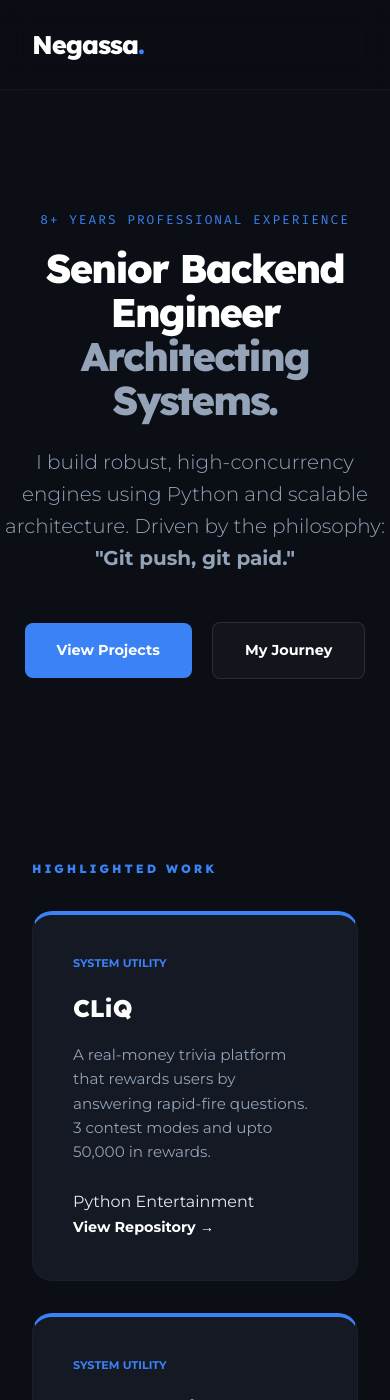
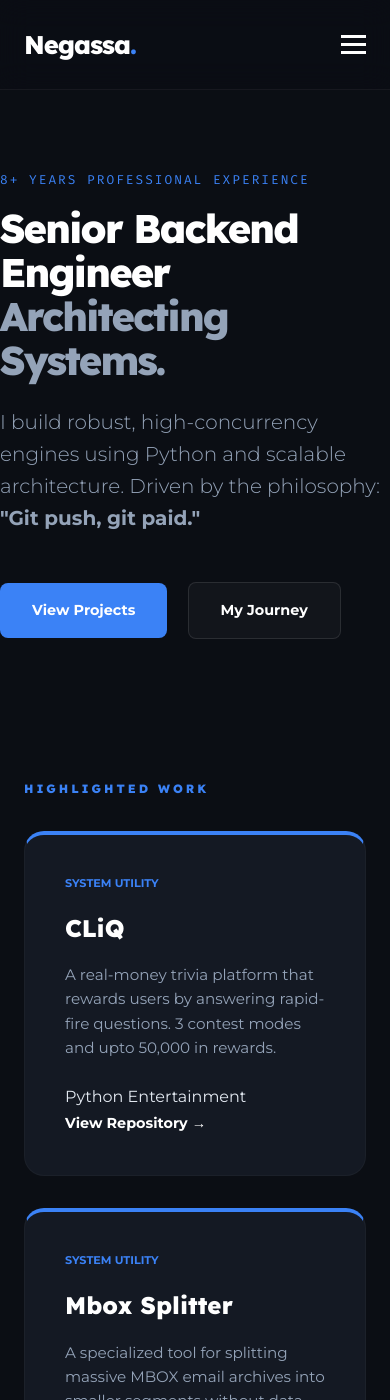
Before and after one commit to NegassaB/negassab.github.io, a Jekyll site: the page built from index.html, in a window 390 px wide and 1400 px high. Built offline with Jekyll 4.4.1, drawn with Linux system fonts in a browser that asks for light colours.

Commit message:
add favicon, update for mobile devices

```diff
--- a/_layouts/default.html
+++ b/_layouts/default.html
@@ -28,12 +28,22 @@
     <link
         href="https://fonts.googleapis.com/css2?family=Lexend+Deca:wght@400;600;800&family=Montserrat:wght@300;400;500;600;700&family=Fira+Code&display=swap"
         rel="stylesheet">
+    <!-- Favicon -->
+    <link rel="alternate icon" type="image/png" href="{{ '/assets/favicon.png' | relative_url }}">
 </head>
 
 <body>
     <nav id="navbar">
         <div class="container nav-box">
             <a href="/" class="logo">Negassa<span>.</span></a>
+
+            <!-- Add this Toggle Button -->
+            <button class="menu-toggle" aria-label="Open Menu">
+                <span class="bar"></span>
+                <span class="bar"></span>
+                <span class="bar"></span>
+            </button>
+
             <ul class="nav-links">
                 <li><a href="/">Home</a></li>
                 <li><a href="/blog">Blog</a></li>
--- a/assets/css/style.css
+++ b/assets/css/style.css
@@ -313,22 +313,70 @@ footer {
     color: var(--white);
 }
 
+/* Mobile Menu Toggle Styling */
+.menu-toggle {
+    display: none;
+    flex-direction: column;
+    cursor: pointer;
+    background: none;
+    border: none;
+    gap: 5px;
+}
+
+.bar {
+    width: 25px;
+    height: 3px;
+    background-color: var(--white);
+    transition: 0.3s;
+}
+
 @media (max-width: 800px) {
-    .grid-2 {
-        grid-template-columns: 1fr;
-        gap: 3rem;
+    .menu-toggle {
+        display: flex;
+        /* Shows the hamburger only on mobile */
+        z-index: 1001;
     }
 
     .nav-links {
         display: none;
+        /* Hidden by default */
+        flex-direction: column;
+        position: absolute;
+        top: 100%;
+        left: 0;
+        width: 100%;
+        background: var(--card-bg);
+        padding: 2rem;
+        border-bottom: 1px solid rgba(255, 255, 255, 0.1);
+    }
+
+    .nav-links.active {
+        display: flex;
+        /* Shown when JS toggles 'active' */
+    }
+
+    .nav-links li {
+        margin: 1rem 0;
+    }
+
+    .nav-links a {
+        margin: 0;
+        font-size: 1.2rem;
+    }
+
+    /* Fix Blog visibility on mobile */
+    .container {
+        padding: 0 1.5rem;
+    }
+
+    .post-container,
+    .blog-section {
+        padding-top: 2rem !important;
+        width: 100% !important;
     }
 
     .hero {
-        text-align: center;
-    }
-
-    .hero p {
-        margin: 0 auto 3rem;
+        padding: 80px 0 60px;
     }
 }
 
--- a/assets/script/script.js
+++ b/assets/script/script.js
@@ -1,3 +1,18 @@
+document.addEventListener('DOMContentLoaded', () => {
+    const menuToggle = document.querySelector('.menu-toggle');
+    const navLinks = document.querySelector('.nav-links');
+
+    if (menuToggle) {
+        menuToggle.addEventListener('click', () => {
+            navLinks.classList.toggle('active');
+        });
+    }
+
+    // Auto-update year in footer
+    const yearSpan = document.getElementById('year');
+    if (yearSpan) yearSpan.textContent = new Date().getFullYear();
+});
+
 document.addEventListener('DOMContentLoaded', () => {
 
     // 1. Current Year
```
Also changed, not shown: assets/android-chrome-192x192.png (added), assets/android-chrome-512x512.png (added), assets/apple-touch-icon.png (added), assets/favicon-16x16.png (added), assets/favicon.ico (added), assets/favicon.png (added), assets/site.webmanifest (added).
